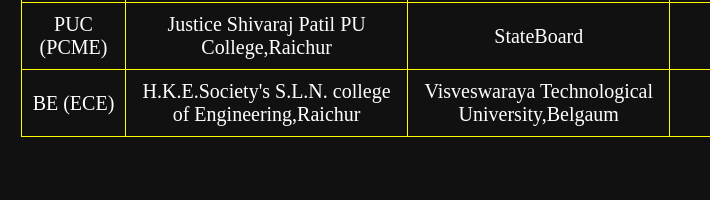
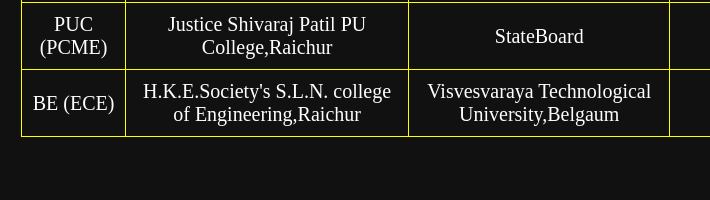
Before and after one commit to Likitha2112/Portfolio, a plain HTML site: page index.html in a window 1280 px wide. Shown: the part 673-873 px from the top of the page, 389-1099 px from the left. Drawn offline with Linux system fonts and the light colour scheme.

Commit message:
Update index.html

```diff
--- a/index.html
+++ b/index.html
@@ -56,7 +56,7 @@
         <tr>
             <td>BE (ECE)</td>
             <td>H.K.E.Society's S.L.N. college of Engineering,Raichur</td>
-            <td>Visveswaraya Technological University,Belgaum</td>
+            <td>Visvesvaraya Technological University,Belgaum</td>
             <td>8.48</td>
         </tr>
     </table>
```
